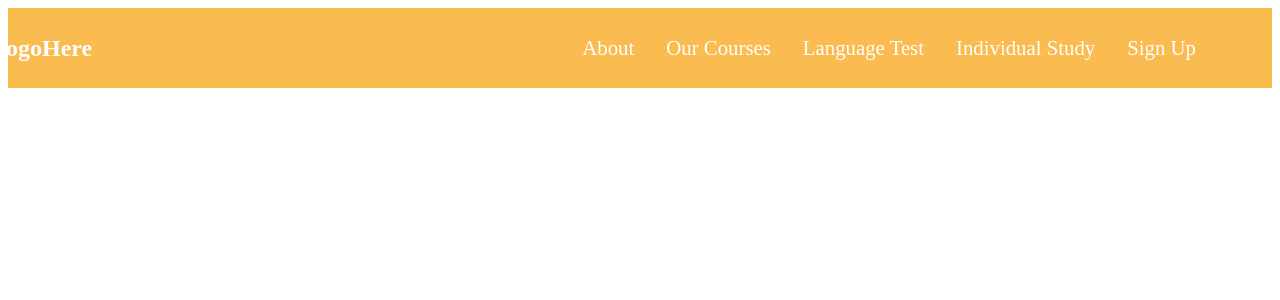
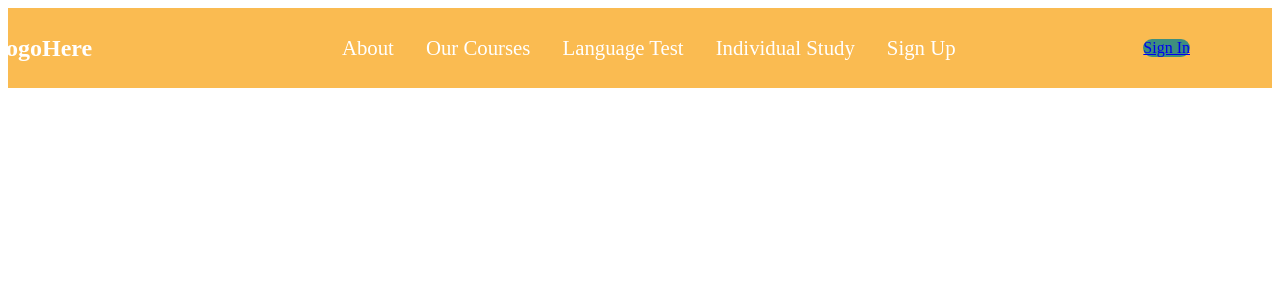
Before and after one commit to AnnaAn01/language-courses-react-website, a React (Create React App) app: page / in a window 1280 px wide. Shown: the top 300 px of the page. Built offline with nearby package versions, Linux system fonts and the light colour scheme.

Commit message:
Added the sign in button

```diff
--- a/src/components/Navbar/NavbarElements.js
+++ b/src/components/Navbar/NavbarElements.js
@@ -86,3 +86,17 @@ export const NavLinks = styled(LinkS)`
     border-bottom: 3px solid #fabb51;
   }
 `;
+
+export const NavBtn = styled.nav`
+  display: flex;
+  align-items: center;
+
+  @media screen and (max-width: 768px) {
+    display: none;
+  }
+`;
+
+export const NavBtnLink = styled(LinkR)`
+  border-radius: 50px;
+  background: #3e8e7e;
+`;
--- a/src/components/Navbar/index.js
+++ b/src/components/Navbar/index.js
@@ -8,6 +8,8 @@ import {
   NavMenu,
   NavItem,
   NavLinks,
+  NavBtn,
+  NavBtnLink,
 } from "./NavbarElements";
 
 function Navbar() {
@@ -36,6 +38,9 @@ function Navbar() {
               <NavLinks to="signup">Sign Up</NavLinks>
             </NavItem>
           </NavMenu>
+          <NavBtn>
+            <NavBtnLink to="/signin">Sign In</NavBtnLink>
+          </NavBtn>
         </NavbarContainer>
       </Nav>
     </div>
```
